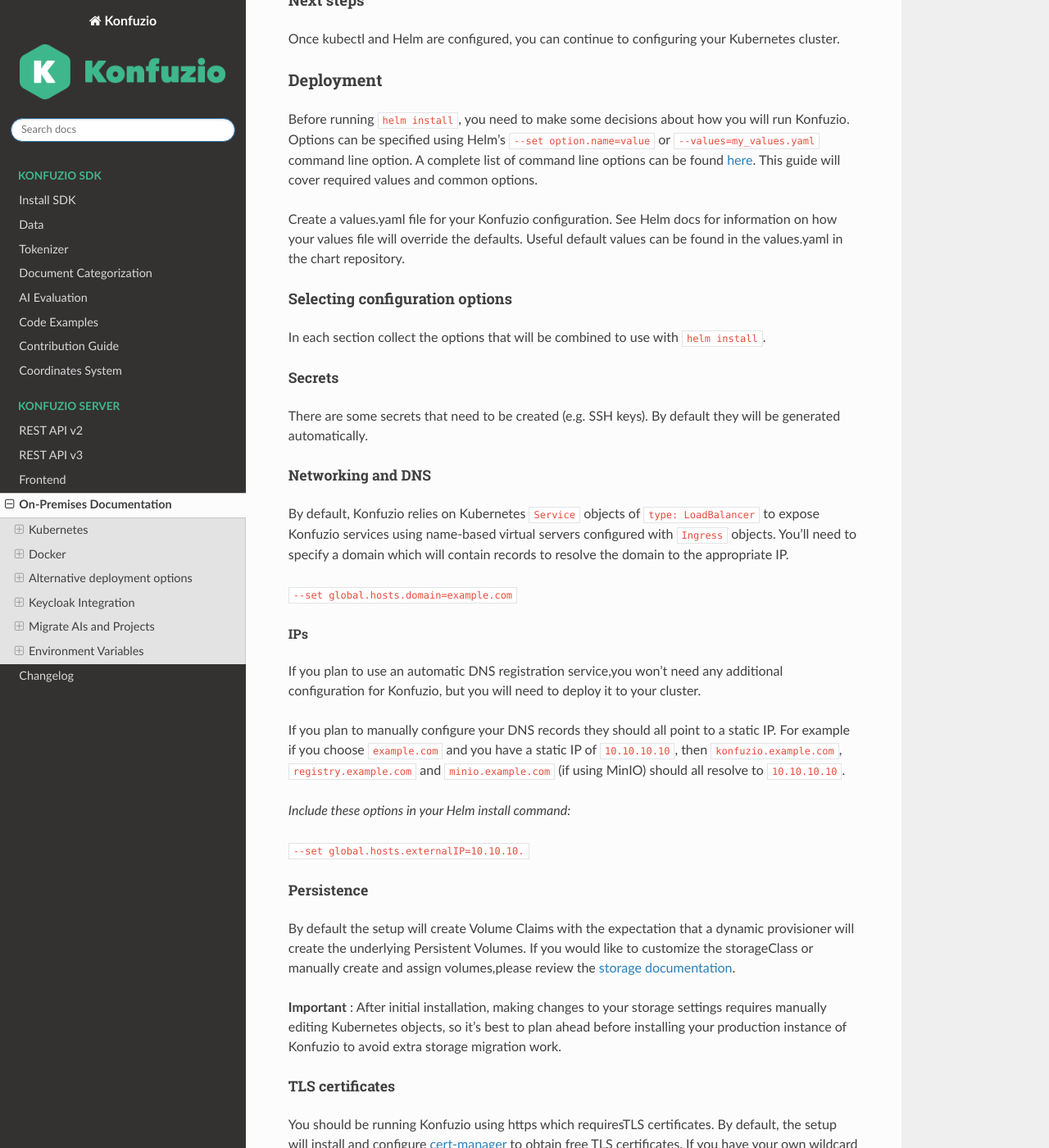
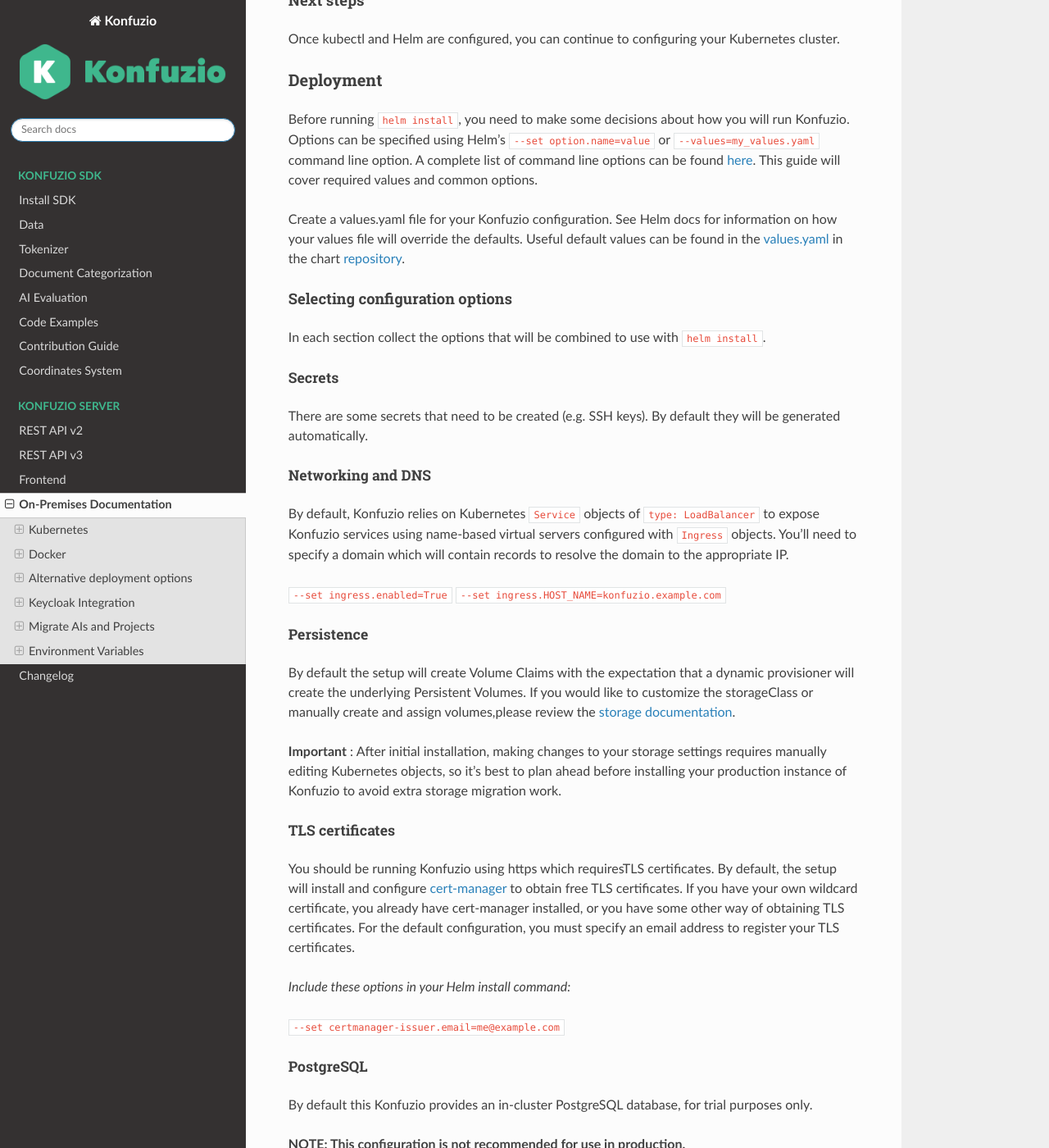
Before and after one commit to konfuzio-ai/konfuzio-sdk, a Sphinx documentation site: the page built from docs/web/on_premises.md, in a window 1280 px wide and 1400 px high, scrolled down 1332 px. Shown: the whole window at 82% size. Built offline with Sphinx 7.4.7 and the Read the Docs theme 2.0.0, drawn with Linux system fonts in a browser that asks for light colours.

Commit message:
Update on_premises.md

```diff
--- a/docs/web/on_premises.md
+++ b/docs/web/on_premises.md
@@ -61,7 +61,7 @@
 cover required values and common options.
 
 Create a values.yaml file for your Konfuzio configuration. See Helm docs for information on how your values file will override the defaults.
-Useful default values can be found in the values.yaml in the chart repository.
+Useful default values can be found in the [values.yaml](https://git.konfuzio.com/shared/charts/-/blob/master/values.yaml) in the chart [repository](https://git.konfuzio.com/shared/charts).
 
 #### Selecting configuration options
 
@@ -79,8 +79,10 @@
 objects. You'll need to specify a domain which will contain records to resolve the
 domain to the appropriate IP.
 
-`--set global.hosts.domain=example.com`
+`--set ingress.enabled=True`
+`--set ingress.HOST_NAME=konfuzio.example.com`
 
+<!--
 ###### IPs
 
 If you plan to use an automatic DNS registration service,you won't need any additional
@@ -94,6 +96,7 @@
 _Include these options in your Helm install command:_
 
 `--set global.hosts.externalIP=10.10.10.`
+-->
 
 ##### Persistence
 
```
